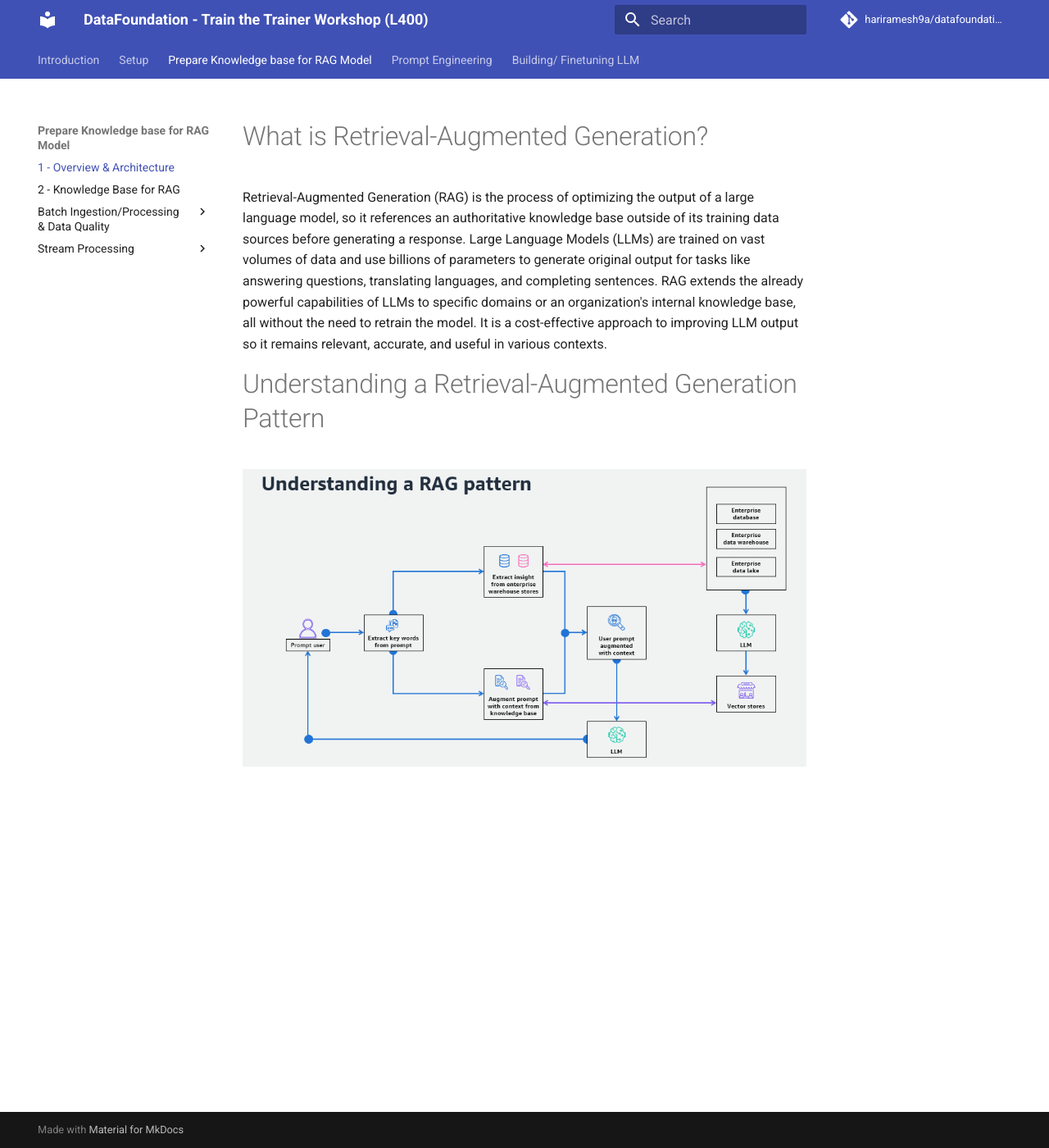
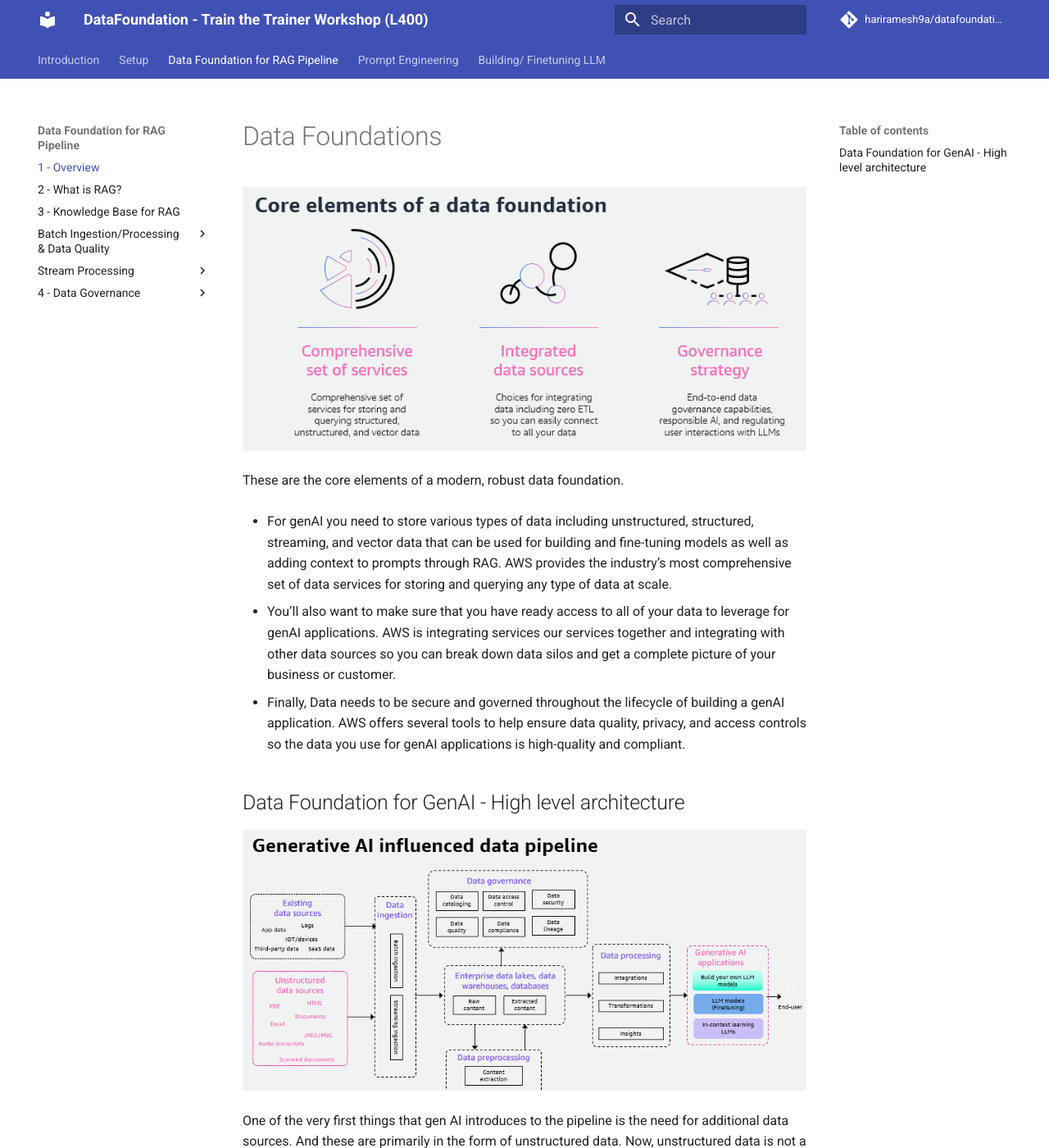
Before and after one commit to hariramesh9a/hariramesh9a.github.io, an MkDocs documentation site: the page built from docs/preparerag/overview.md, in a window 1280 px wide and 1400 px high. Shown: the whole window at 82% size. Built offline with MkDocs 1.6.1 and Material for MkDocs 9.7.7, drawn with Linux system fonts in a browser that asks for light colours; comment, search, counter and statistics services are not loaded; some of the changed text lies outside the part shown.

Commit message:
added a whole nbunch

```diff
--- a/docs/preparerag/overview.md
+++ b/docs/preparerag/overview.md
@@ -1,7 +1,22 @@
-# What is Retrieval-Augmented Generation?
+# Data Foundations
+![Alt](/assets/images/streamprocess/df2.png "core components")
 
-Retrieval-Augmented Generation (RAG) is the process of optimizing the output of a large language model, so it references an authoritative knowledge base outside of its training data sources before generating a response. Large Language Models (LLMs) are trained on vast volumes of data and use billions of parameters to generate original output for tasks like answering questions, translating languages, and completing sentences. RAG extends the already powerful capabilities of LLMs to specific domains or an organization's internal knowledge base, all without the need to retrain the model. It is a cost-effective approach to improving LLM output so it remains relevant, accurate, and useful in various contexts.
+These are the core elements of a modern, robust data foundation.
 
-# Understanding  a Retrieval-Augmented Generation Pattern
+- For genAI you need to store various types of data including unstructured, structured, streaming, and vector data that can be used for building and fine-tuning models as well as adding context to prompts through RAG. AWS provides the industry’s most comprehensive set of data services for storing and querying any type of data at scale.
 
-![Alt](/assets/images/streamprocess/rag1.png "understand rag patterns")
+- You’ll also want to make sure that you have ready access to all of your data to leverage for genAI applications. AWS is integrating services our services together and integrating with other data sources so you can break down data silos and get a complete picture of your business or customer.
+
+- Finally, Data needs to be secure and governed throughout the lifecycle of building a genAI application. AWS offers several tools to help ensure data quality, privacy, and access controls so the data you use for genAI applications is high-quality and compliant.
+
+
+
+## Data Foundation for GenAI - High level architecture
+
+![Alt](/assets/images/streamprocess/df1.png "Data Foundation Architecture")
+
+
+One of the very first things that gen AI introduces to the pipeline is the need for additional data sources. And these are primarily in the form of unstructured data. Now, unstructured data is not a new construct to the data world, however it is now the dominant part of the data feed for a gen AI pipeline.
+
+Our typical data architecture patterns have largely dealt with structured data, but with more than 80% of the world’s data in unstructured formats, it is now front and center with gen AI, and has a big influence on data ingestion, data integration and data governance.
+Unstructured data is information that doesn’t conform to a predefined schema or isn’t organized according to a preset data model. Understanding the data, categorizing it, and extracting insights from it can be challenging. Metadata discovery is one of the primary requirements in data analytics.
--- a/mkdocs.yml
+++ b/mkdocs.yml
@@ -9,9 +9,10 @@ theme:
 nav:
   - Introduction: 'index.md'
   - Setup: 'Setup/overview/exercise.md'
-  - Prepare Knowledge base for RAG Model:
-      - 1 - Overview & Architecture: 'preparerag/overview.md'
-      - 2 - Knowledge Base for RAG: 'preparerag/kbase.md'
+  - Data Foundation for RAG Pipeline:
+      - 1 - Overview: 'preparerag/overview.md'
+      - 2 - What is RAG? : 'preparerag/rag.md'
+      - 3 - Knowledge Base for RAG: 'preparerag/kbase.md'
       - Batch Ingestion/Processing & Data Quality:
         - 1 - Overview: ''
         - 2 - Setup: ''
@@ -23,6 +24,9 @@ nav:
         - 3 - Create a Kinesis Data Stream: 'streamprocess/kds.md'
         - 4 - Write Data to a Kinesis Data Stream using Amazon Managed Service for Apache Flink Studio Notebook: 'streamprocess/write_data_to_kds.md'
         - 5 - Run: ''
+      - 4 - Data Governance:
+        -  Overview: 'governance/overview.md'
+
 
   - Prompt Engineering:
       - 1 - Introduction: ''
```
Also changed, not shown: docs/governance/overview.md (added, +1 -0 lines), docs/preparerag/rag.md (added, +6 -0 lines), docs/assets/images/streamprocess/df1.PNG (added), docs/assets/images/streamprocess/df2.PNG (added), docs/preparerag/image.png (added).
